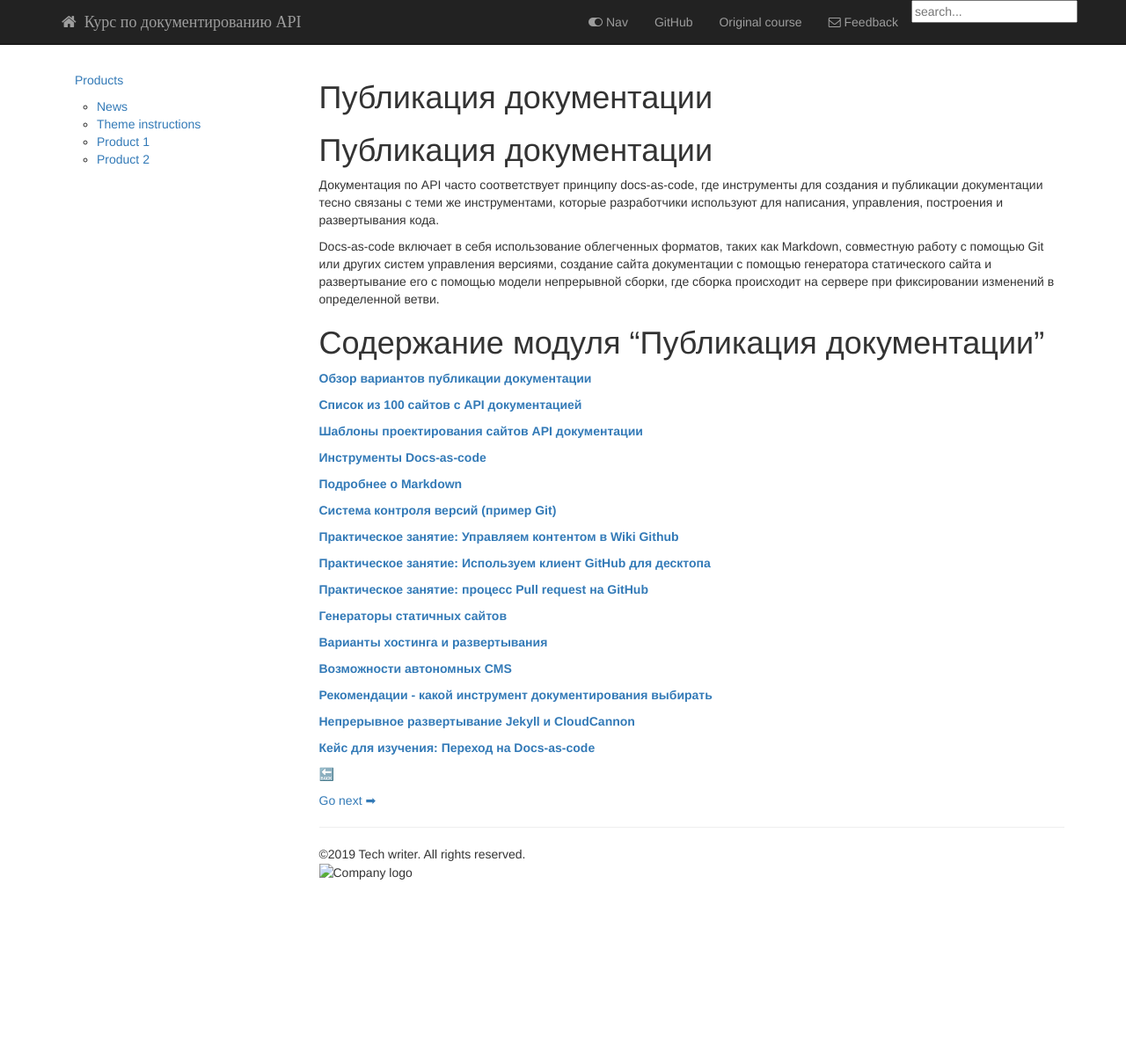
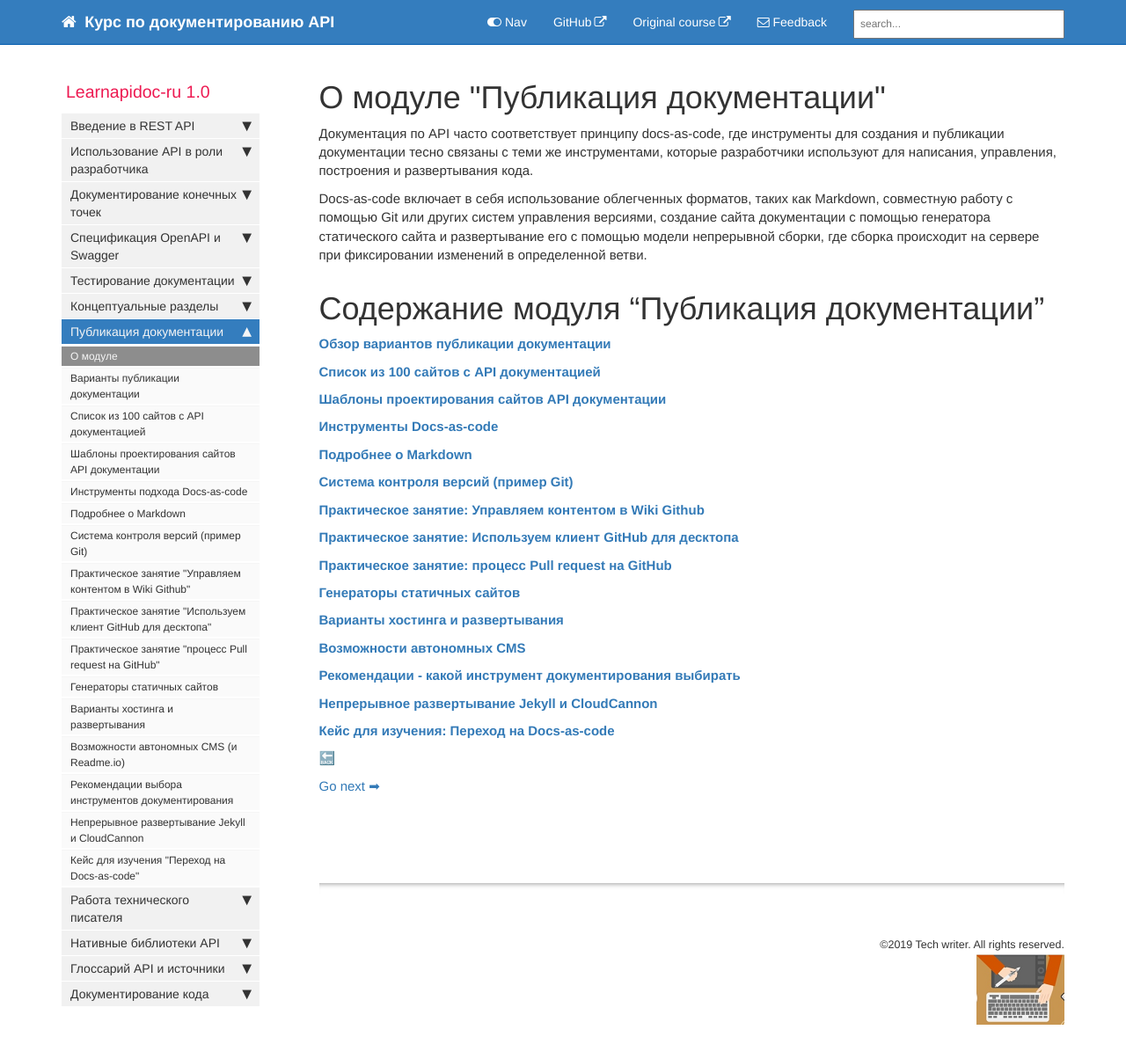
Before and after one commit to Starkovden/Starkovden.github.io, a Jekyll site: the page built from pages/publishing-doc/about-seventh-module.md, in a window 1280 px wide and 1225 px high. Shown: the top 1204 px of the window at 88% size. Built offline with Jekyll 4.4.1, drawn with Linux system fonts in a browser that asks for light colours; nearby versions of some CDN libraries; our own code applies the rules of GitHub Pages for plain Markdown files; library files that are not in the unit come from our copies; comment, search, counter and statistics services are not loaded; some of the changed lines change nothing that is shown.

Commit message:
форматирование раздела

```diff
--- a/pages/publishing-doc/about-seventh-module.md
+++ b/pages/publishing-doc/about-seventh-module.md
@@ -1,4 +1,10 @@
-# Публикация документации
+---
+title: О модуле "Публикация документации"
+last_updated: Oct 9, 2019
+sidebar: mydoc_sidebar
+permalink: about-seventh-module.html
+folder: publishing-doc
+---
 
 Документация по API часто соответствует принципу docs-as-code, где инструменты для создания и публикации документации тесно связаны с теми же инструментами, которые разработчики используют для написания, управления, построения и развертывания кода.
 
@@ -6,36 +12,36 @@
 
 # Содержание модуля "Публикация документации"
 
-[**Обзор вариантов публикации документации**](Overview-for-publishing.md)
+[**Обзор вариантов публикации документации**](Overview-for-publishing.html)
 
-[**Список из 100 сайтов с API документацией**](API-doc-sites-list.md)
+[**Список из 100 сайтов с API документацией**](API-doc-sites-list.html)
 
-[**Шаблоны проектирования сайтов API документации**](Design-patterns.md)
+[**Шаблоны проектирования сайтов API документации**](Design-patterns.html)
 
-[**Инструменты Docs-as-code**](Doc-as-code-tools.md)
+[**Инструменты Docs-as-code**](Doc-as-code-tools.html)
 
-[**Подробнее о Markdown**](More-about-Markdown.md)
+[**Подробнее о Markdown**](More-about-Markdown.html)
 
-[**Система контроля версий (пример Git)**](Version-control-system.md)
+[**Система контроля версий (пример Git)**](Version-control-system.html)
 
-[**Практическое занятие: Управляем контентом в Wiki Github**](Manage-wiki-content.md)
+[**Практическое занятие: Управляем контентом в Wiki Github**](Manage-wiki-content.html)
 
-[**Практическое занятие: Используем клиент GitHub для десктопа**](Use-GitHub-Desktop.md)
+[**Практическое занятие: Используем клиент GitHub для десктопа**](Use-GitHub-Desktop.html)
 
-[**Практическое занятие: процесс Pull request на GitHub**](Pull-request-workflows.md)
+[**Практическое занятие: процесс Pull request на GitHub**](Pull-request-workflows.html)
 
-[**Генераторы статичных сайтов**](Static-site-generators.md)
+[**Генераторы статичных сайтов**](Static-site-generators.html)
 
-[**Варианты хостинга и развертывания**](Hosting-and-deployment-options.md)
+[**Варианты хостинга и развертывания**](Hosting-and-deployment-options.html)
 
-[**Возможности автономных CMS**](Headless-cms-options.md)
+[**Возможности автономных CMS**](Headless-cms-options.html)
 
-[**Рекомендации - какой инструмент документирования выбирать**](Which-tool-choose.md)
+[**Рекомендации - какой инструмент документирования выбирать**](Which-tool-choose.html)
 
-[**Непрерывное развертывание Jekyll и CloudCannon**](Jekyll-and-cloudCannon.md)
+[**Непрерывное развертывание Jekyll и CloudCannon**](Jekyll-and-cloudCannon.html)
 
-[**Кейс для изучения: Переход на Docs-as-code**](Switching-tools.md)
+[**Кейс для изучения: Переход на Docs-as-code**](Switching-tools.html)
 
-[🔙](../conceptual-topics/assess-conceptual-content.md)
+[🔙](assess-conceptual-content.html)
 
-[Go next ➡](Overview-for-publishing.md)
+[Go next ➡](Overview-for-publishing.html)
```
